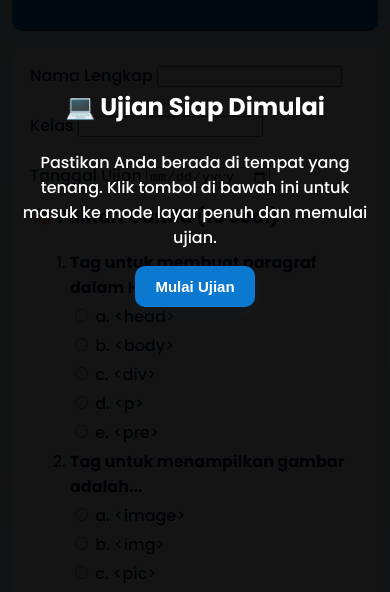
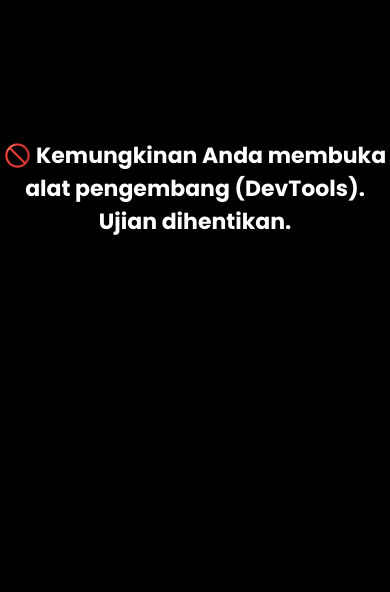
Before and after one commit to miswanto1982/UTS_Ganjil_2025, a plain HTML site: page index.html in a window 390 px wide. Shown: the part 234-826 px from the top of the page. Drawn offline with Linux system fonts and the light colour scheme.

Commit message:
Update index.html

```diff
--- a/index.html
+++ b/index.html
@@ -58,8 +58,23 @@ footer{text-align:center;margin-top:18px;color:var(--muted);font-size:14px}
 }
 #startScreen h2{margin-bottom:10px}
 .soal label{
-  display:block; /* opsi turun ke bawah */
+  display:block;
   margin:4px 0;
+}
+
+/* overlay untuk deteksi keluar / screenshot */
+#warningOverlay {
+  position: fixed;
+  inset: 0;
+  background: black;
+  color: white;
+  display: none;
+  justify-content: center;
+  align-items: center;
+  text-align: center;
+  font-size: 22px;
+  font-weight: bold;
+  z-index: 99999;
 }
 </style>
 </head>
@@ -69,6 +84,8 @@ footer{text-align:center;margin-top:18px;color:var(--muted);font-size:14px}
   <p>Pastikan Anda berada di tempat yang tenang. Klik tombol di bawah ini untuk masuk ke mode layar penuh dan memulai ujian.</p>
   <button id="startBtn">Mulai Ujian</button>
 </div>
+
+<div id="warningOverlay">🚫 Ujian dihentikan! Anda keluar dari mode ujian atau mencoba screenshot.</div>
 
 <div class="wrap hidden" id="quizArea">
   <header>
@@ -304,18 +321,18 @@ footer{text-align:center;margin-top:18px;color:var(--muted);font-size:14px}
   </div>
 
   <!-- ============== SCRIPT: kirim + proteksi + fullscreen ================= -->
- <script>
+<script>
 (function(){
   const startScreen = document.getElementById('startScreen');
   const startBtn = document.getElementById('startBtn');
   const quizArea = document.getElementById('quizArea');
+  const overlay = document.getElementById('warningOverlay');
   const form = document.getElementById('quizForm');
   const submitBtn = document.getElementById('submitBtn');
 
-  // === URL Google Apps Script ===
   const scriptURL = 'https://script.google.com/macros/s/AKfycbzVIXtjBmqBHwZTSZhujxgXFqsrOOh8R-sRbL1KHz9LeVcHf0QsX4w6HsR0loFFICkfwg/exec';
 
-  // === Fungsi Fullscreen ===
+  // === Fullscreen ===
   function enterFullscreen() {
     const el = document.documentElement;
     if (el.requestFullscreen) return el.requestFullscreen();
@@ -328,38 +345,53 @@ footer{text-align:center;margin-top:18px;color:var(--muted);font-size:14px}
     else if (document.msExitFullscreen) document.msExitFullscreen();
   }
 
-  // === Tombol Mulai Ujian ===
+  // Tombol mulai ujian
   startBtn.addEventListener('click', async ()=>{
     try { await enterFullscreen(); } catch(e){ console.warn("Fullscreen gagal:", e); }
-    // animasi hilang
     startScreen.classList.add('hidden');
     setTimeout(()=>{ startScreen.style.display='none'; },400);
     quizArea.classList.remove('hidden');
   });
 
-  // === Proteksi: anti copy, klik kanan, shortcut ===
+  // === Proteksi umum ===
   document.addEventListener('contextmenu', e => e.preventDefault());
   document.addEventListener('copy', e => {e.preventDefault(); alert('Menyalin soal tidak diizinkan.');});
   document.addEventListener('keydown', e=>{
-    if (e.key==='F12' || (e.ctrlKey && ['u','U','c','C','r','R'].includes(e.key))){
+    if (e.key==='F12' || (e.ctrlKey && ['u','U','c','C','r','R','p','P'].includes(e.key))){
       e.preventDefault();
-      alert('Tindakan ini dinonaktifkan selama ujian.');
+      showWarning('Anda mencoba shortcut terlarang.');
     }
   });
+
+  // === Deteksi keluar dari layar penuh / pindah tab ===
   document.addEventListener('visibilitychange', ()=>{
     if (document.hidden){
-      alert('Anda meninggalkan halaman ujian! Harap tetap fokus.');
-      enterFullscreen();
+      showWarning('Anda meninggalkan halaman ujian.');
     }
   });
   document.addEventListener('fullscreenchange', ()=>{
     if (!document.fullscreenElement){
-      alert('Tetap di layar penuh selama ujian!');
-      enterFullscreen();
+      showWarning('Anda keluar dari mode layar penuh.');
     }
   });
 
-  // === Submit Form ===
+  // === Deteksi DevTools terbuka (indikasi mau SC/inspect) ===
+  setInterval(()=>{
+    const threshold = 200;
+    if (window.outerWidth - window.innerWidth > threshold || window.outerHeight - window.innerHeight > threshold){
+      showWarning('Kemungkinan Anda membuka alat pengembang (DevTools).');
+    }
+  },1000);
+
+  // === Fungsi tampil peringatan ===
+  function showWarning(msg){
+    overlay.style.display='flex';
+    overlay.textContent = "🚫 " + msg + " Ujian dihentikan.";
+    setTimeout(()=>exitFullscreenSafe(),1000);
+    quizArea.style.display='none';
+  }
+
+  // === Kirim jawaban ===
   form.addEventListener('submit', e=>{
     e.preventDefault();
     submitBtn.disabled = true;
```
